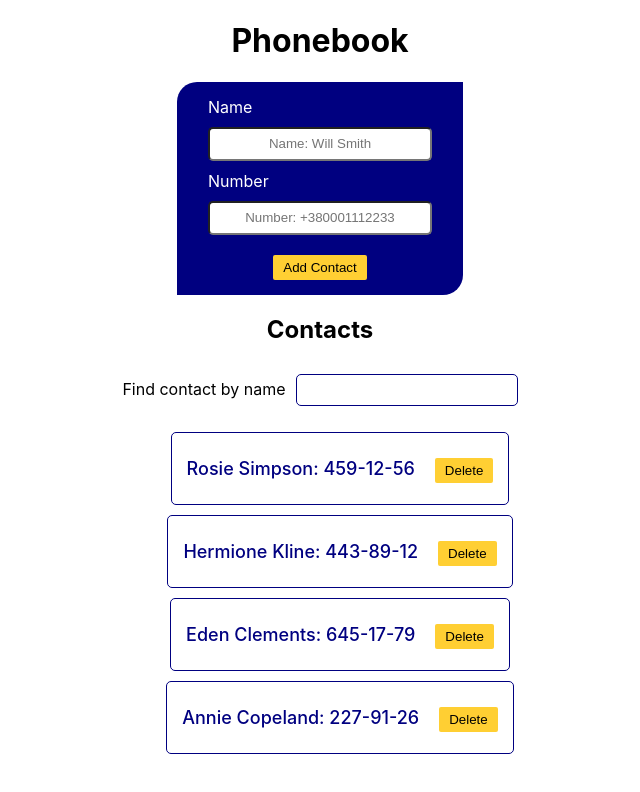
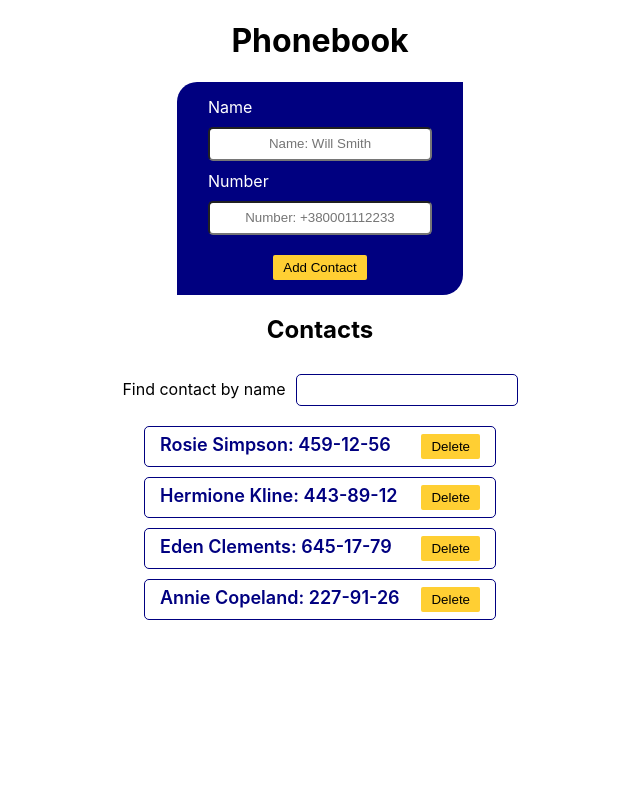
Before and after one commit to dsamyliak/goit-react-hw-02-phonebook, a React (Create React App) app: page / in a window 1280 px wide. Shown: the top 792 px of the page, without its empty margins (320-960 px from the left). Built offline with nearby package versions, Linux system fonts and the light colour scheme.

Commit message:
add prop-types to app and optimise styles in ContactList

```diff
--- a/src/components/ContactForm/ContactForm.js
+++ b/src/components/ContactForm/ContactForm.js
@@ -1,6 +1,7 @@
 import React from "react";
 import "./ContactForm.css";
 import { nanoid } from "nanoid";
+import PropTypes from "prop-types";
 
 class ContactForm extends React.Component {
   nameId = nanoid();
@@ -49,6 +50,7 @@ class ContactForm extends React.Component {
             value={this.state.name}
             onChange={this.handleInputChange}
             placeholder="Name: Will Smith"
+            maxLength={100}
           />
         </label>
         <label htmlFor={this.telId}>
@@ -63,6 +65,7 @@ class ContactForm extends React.Component {
             id={this.telId}
             onChange={this.handleInputChange}
             placeholder="Number: +380001112233"
+            maxLength={15}
           ></input>
         </label>
         <button type="submit" className="AddContact__Btn">
@@ -73,4 +76,12 @@ class ContactForm extends React.Component {
   }
 }
 
+ContactForm.propTypes = {
+  state: PropTypes.shape({
+    id: PropTypes.string,
+    name: PropTypes.string.isRequired,
+    number: PropTypes.string.isRequired,
+  }),
+};
+
 export default ContactForm;
--- a/src/components/ContactItem/ContactItem.css
+++ b/src/components/ContactItem/ContactItem.css
@@ -1,14 +1,18 @@
 .contactText {
   display: inline-flex;
+  margin: 0px 0px;
   color: navy;
   font-size: large;
-  font-weight: 500;
+  font-weight: 600;
+  justify-items: left;
 }
 
 .contactDeleteBtn {
+  height: 25px;
   margin-left: 20px;
   border: 0;
   border-radius: 2px;
   background-color: rgb(255, 207, 51);
   cursor: pointer;
+  align-items: center;
 }
--- a/src/components/ContactList/ContactList.css
+++ b/src/components/ContactList/ContactList.css
@@ -1,10 +1,16 @@
 .contactItem {
-  display: block;
+  display: flex;
+  justify-content: space-between;
   margin: 10px auto;
   padding: 7px 15px;
-  width: max-content;
+  width: 25vw;
   border-radius: 5px 5px;
   border-color: navy;
   border-width: 1px;
   border-style: solid;
 }
+
+ul {
+  margin: 0;
+  padding: 0;
+}
--- a/src/components/Filter/Filter.js
+++ b/src/components/Filter/Filter.js
@@ -1,5 +1,6 @@
 import React from "react";
 import "./Filter.css";
+import PropTypes from "prop-types";
 
 const Filter = ({ value, onChange }) => (
   <>
@@ -13,4 +14,9 @@ const Filter = ({ value, onChange }) => (
   </>
 );
 
+Filter.propTypes = {
+  value: PropTypes.string.isRequired,
+  onChange: PropTypes.func.isRequired,
+};
+
 export default Filter;
```
Also changed, not shown: src/App.js (+25 -15 lines), src/components/ContactItem/ContactItem.js (+6 -1 lines), src/components/ContactList/ContactList.js (+33 -11 lines).
